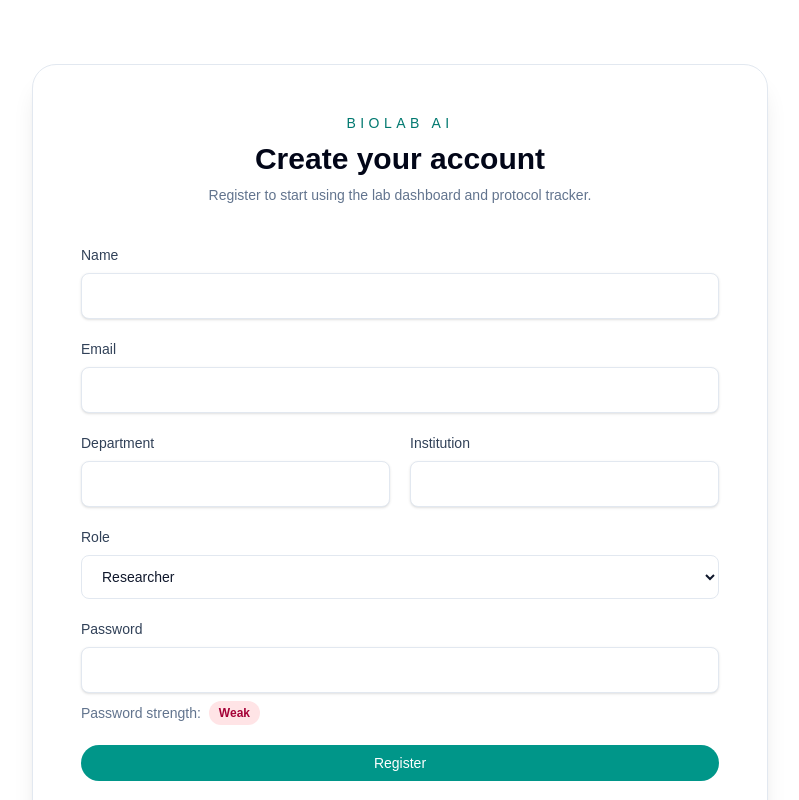
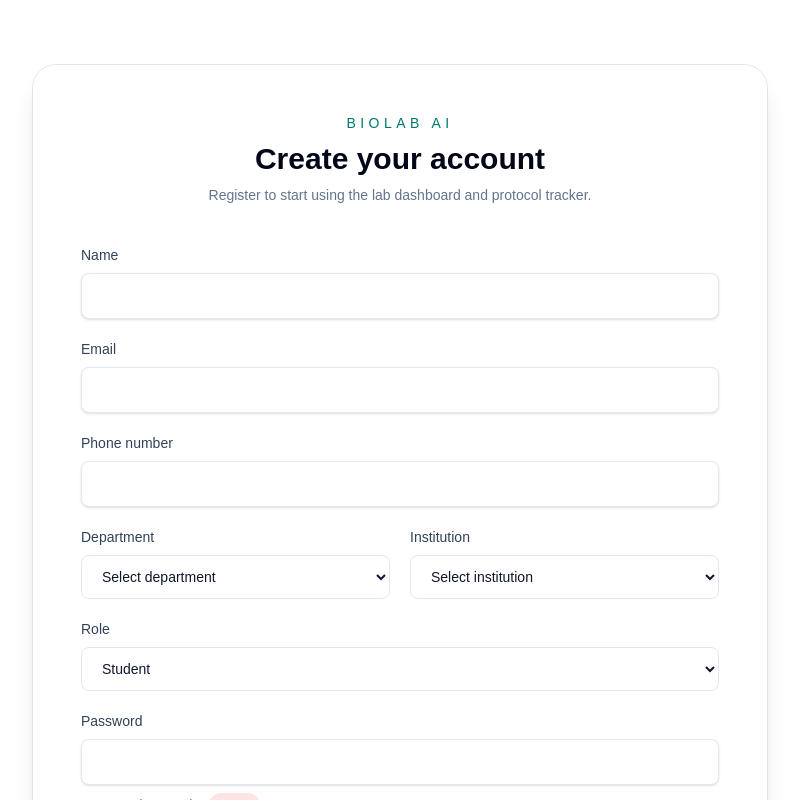
Before and after one commit to yoshika02/biolab-ai-, a Next.js app in the folder biolab-ai/: page /register in a window 1280 px wide. Shown: the top 800 px of the page, without its empty margins (240-1039 px from the left). Built offline with nearby package versions, Linux system fonts and the light colour scheme.

Commit message:
Update auth form fields

```diff
--- a/biolab-ai/app/(auth)/register/page.tsx
+++ b/biolab-ai/app/(auth)/register/page.tsx
@@ -13,13 +13,79 @@
     return "Strong";
 }
 
+const departments = [
+    "Computer Science and Engineering",
+    "Information Technology",
+    "Artificial Intelligence and Data Science",
+    "Artificial Intelligence and Machine Learning",
+    "Electronics and Communication Engineering",
+    "Electrical Engineering",
+    "Electrical and Electronics Engineering",
+    "Mechanical Engineering",
+    "Civil Engineering",
+    "Chemical Engineering",
+    "Biotechnology",
+    "Biomedical Engineering",
+    "Instrumentation Engineering",
+    "Industrial Engineering",
+    "Production Engineering",
+    "Metallurgical and Materials Engineering",
+    "Aerospace Engineering",
+    "Automobile Engineering",
+    "Mechatronics Engineering",
+    "Environmental Engineering",
+];
+
+const institutions = [
+    "IIT Bombay",
+    "IIT Delhi",
+    "IIT Madras",
+    "IIT Kanpur",
+    "IIT Kharagpur",
+    "IIT Roorkee",
+    "IIT Guwahati",
+    "IIT Hyderabad",
+    "IIT Indore",
+    "IIT BHU Varanasi",
+    "NIT Trichy",
+    "NIT Surathkal",
+    "NIT Warangal",
+    "NIT Calicut",
+    "NIT Rourkela",
+    "NIT Kurukshetra",
+    "NIT Durgapur",
+    "NIT Silchar",
+    "NIT Hamirpur",
+    "MNIT Jaipur",
+    "MANIT Bhopal",
+    "SVNIT Surat",
+    "IIIT Hyderabad",
+    "IIIT Bangalore",
+    "IIIT Delhi",
+    "ABV-IIITM Gwalior",
+    "IIIT Allahabad",
+    "IIITDM Jabalpur",
+    "IIIT Sri City",
+    "IIIT Guwahati",
+    "BITS Pilani",
+    "VIT Vellore",
+    "SRM Institute of Science and Technology",
+    "Manipal Institute of Technology",
+    "Thapar Institute of Engineering and Technology",
+    "Amity University",
+    "Shiv Nadar University",
+    "Chandigarh University",
+    "Lovely Professional University",
+    "PES University",
+];
+
 export default function RegisterPage() {
     const [name, setName] = useState("");
     const [email, setEmail] = useState("");
+    const [phone, setPhone] = useState("");
     const [department, setDepartment] = useState("");
     const [institution, setInstitution] = useState("");
-    const [role, setRole] = useState("RESEARCHER");
-    const [inviteCode, setInviteCode] = useState("");
+    const [role, setRole] = useState("student");
     const [password, setPassword] = useState("");
     const [error, setError] = useState<string | null>(null);
     const [loading, setLoading] = useState(false);
@@ -41,6 +107,18 @@
         setLoading(true);
         setError(null);
 
+        if (!/^[A-Za-z ]+$/.test(name.trim())) {
+            setError("Name can contain alphabets and spaces only.");
+            setLoading(false);
+            return;
+        }
+
+        if (!email.includes("@")) {
+            setError("Email must include @.");
+            setLoading(false);
+            return;
+        }
+
         const controller = new AbortController();
         const timeout = setTimeout(() => controller.abort(), 10000);
 
@@ -48,7 +126,7 @@
             const response = await fetch(api.auth.register, {
                 method: "POST",
                 headers: { "Content-Type": "application/json" },
-                body: JSON.stringify({ name, email, department, institution, role, inviteCode, password }),
+                body: JSON.stringify({ name, email, phone, department, institution, role, password }),
                 signal: controller.signal,
             });
 
@@ -94,37 +172,46 @@
                 <form onSubmit={handleSubmit} className="mt-10 space-y-5">
                     <div>
                         <label className="mb-2 block text-sm font-medium text-slate-700">Name</label>
-                        <Input value={name} onChange={(event) => setName(event.target.value)} required />
+                        <Input value={name} onChange={(event) => setName(event.target.value.replace(/[^A-Za-z ]/g, ""))} pattern="[A-Za-z ]+" required />
                     </div>
                     <div>
                         <label className="mb-2 block text-sm font-medium text-slate-700">Email</label>
                         <Input value={email} type="email" onChange={(event) => { setEmail(event.target.value); checkEmail(event.target.value); }} required />
                         {emailStatus ? <p className="mt-2 text-sm text-slate-500">{emailStatus}</p> : null}
                     </div>
+                    <div>
+                        <label className="mb-2 block text-sm font-medium text-slate-700">Phone number</label>
+                        <Input value={phone} type="tel" onChange={(event) => setPhone(event.target.value.replace(/[^0-9+\-() ]/g, ""))} required />
+                    </div>
                     <div className="grid gap-5 md:grid-cols-2">
                         <div>
                             <label className="mb-2 block text-sm font-medium text-slate-700">Department</label>
-                            <Input value={department} onChange={(event) => setDepartment(event.target.value)} required />
+                            <select value={department} onChange={(event) => setDepartment(event.target.value)} required className="w-full rounded-lg border border-slate-200 bg-white px-4 py-3 text-sm text-slate-900 outline-none focus:border-teal-500 focus:ring-2 focus:ring-teal-100">
+                                <option value="">Select department</option>
+                                {departments.map((item) => (
+                                    <option key={item} value={item}>{item}</option>
+                                ))}
+                            </select>
                         </div>
                         <div>
                             <label className="mb-2 block text-sm font-medium text-slate-700">Institution</label>
-                            <Input value={institution} onChange={(event) => setInstitution(event.target.value)} required />
+                            <select value={institution} onChange={(event) => setInstitution(event.target.value)} required className="w-full rounded-lg border border-slate-200 bg-white px-4 py-3 text-sm text-slate-900 outline-none focus:border-teal-500 focus:ring-2 focus:ring-teal-100">
+                                <option value="">Select institution</option>
+                                {institutions.map((item) => (
+                                    <option key={item} value={item}>{item}</option>
+                                ))}
+                            </select>
                         </div>
                     </div>
                     <div>
                         <label className="mb-2 block text-sm font-medium text-slate-700">Role</label>
                         <select value={role} onChange={(event) => setRole(event.target.value)} className="w-full rounded-lg border border-slate-200 bg-white px-4 py-3 text-sm text-slate-900 outline-none focus:border-teal-500 focus:ring-2 focus:ring-teal-100">
-                            <option value="RESEARCHER">Researcher</option>
-                            <option value="LAB_HEAD">Lab Head</option>
-                            <option value="ADMIN">Admin</option>
+                            <option value="student">Student</option>
+                            <option value="researcher">Researcher</option>
+                            <option value="lab_assistant">Lab Assistant</option>
+                            <option value="professor">Professor</option>
                         </select>
                     </div>
-                    {role === "ADMIN" ? (
-                        <div>
-                            <label className="mb-2 block text-sm font-medium text-slate-700">Admin invite code</label>
-                            <Input value={inviteCode} onChange={(event) => setInviteCode(event.target.value)} required />
-                        </div>
-                    ) : null}
                     <div>
                         <label className="mb-2 block text-sm font-medium text-slate-700">Password</label>
                         <Input value={password} type="password" onChange={(event) => setPassword(event.target.value)} required />
--- a/biolab-ai/app/api/auth/register/route.ts
+++ b/biolab-ai/app/api/auth/register/route.ts
@@ -8,17 +8,23 @@
 
 export async function POST(request: NextRequest) {
     try {
-        const { name, email, department, institution, role, inviteCode, password } = await request.json();
-        const normalizedRole = (typeof role === "string" ? role.toLowerCase() : "researcher") as "researcher" | "lab_head" | "admin";
+        const { name, email, phone, department, institution, role, password } = await request.json();
+        const normalizedRole = typeof role === "string" ? role.toLowerCase() : "student";
 
-        // Validate role values
-        if (!["researcher", "lab_head", "admin"].includes(normalizedRole)) {
-            return NextResponse.json({ error: "Invalid role selected." }, { status: 400 });
+        if (typeof name !== "string" || !/^[A-Za-z ]+$/.test(name.trim())) {
+            return NextResponse.json({ error: "Name can contain alphabets and spaces only." }, { status: 400 });
         }
 
-        // Validate invite code for admin/lab head roles
-        if ((normalizedRole === "admin" || normalizedRole === "lab_head") && inviteCode !== process.env.ADMIN_INVITE_CODE) {
-            return NextResponse.json({ error: "Invalid invite code." }, { status: 401 });
+        if (typeof email !== "string" || !email.includes("@")) {
+            return NextResponse.json({ error: "Email must include @." }, { status: 400 });
+        }
+
+        if (typeof phone !== "string" || phone.trim().length < 7) {
+            return NextResponse.json({ error: "Phone number is required." }, { status: 400 });
+        }
+
+        if (!["student", "researcher", "lab_assistant", "professor"].includes(normalizedRole)) {
+            return NextResponse.json({ error: "Invalid role selected." }, { status: 400 });
         }
 
         const db = await getDb();
@@ -33,8 +39,8 @@
         const user = { id: crypto.randomUUID(), email, role: normalizedRole };
         const passwordHash = await hashPassword(password);
         await db.prepare(
-            "INSERT INTO users (id, name, email, password_hash, department, institution, role) VALUES (?, ?, ?, ?, ?, ?, ?)"
-        ).bind(user.id, name, email, passwordHash, department ?? null, institution ?? null, normalizedRole).run();
+            "INSERT INTO users (id, name, email, phone, password_hash, department, institution, role) VALUES (?, ?, ?, ?, ?, ?, ?, ?)"
+        ).bind(user.id, name.trim(), email, phone.trim(), passwordHash, department ?? null, institution ?? null, normalizedRole).run();
 
         const payload: TokenPayload = { userId: user.id, email: user.email, role: user.role };
         const accessToken = await issueAccessToken(payload);
```
Also changed, not shown: biolab-ai/app/(auth)/login/page.tsx (+14 -0 lines), 2 other files (tests, documents, lock files or other folders).
